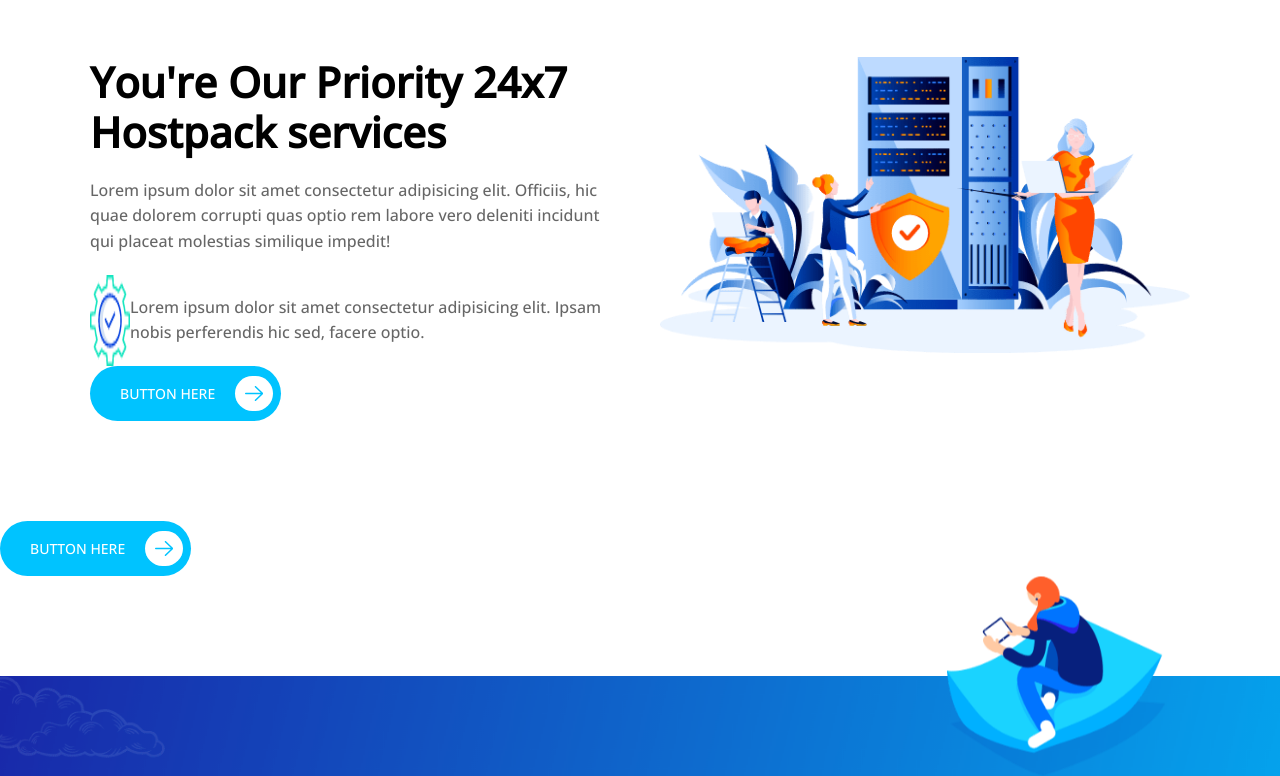
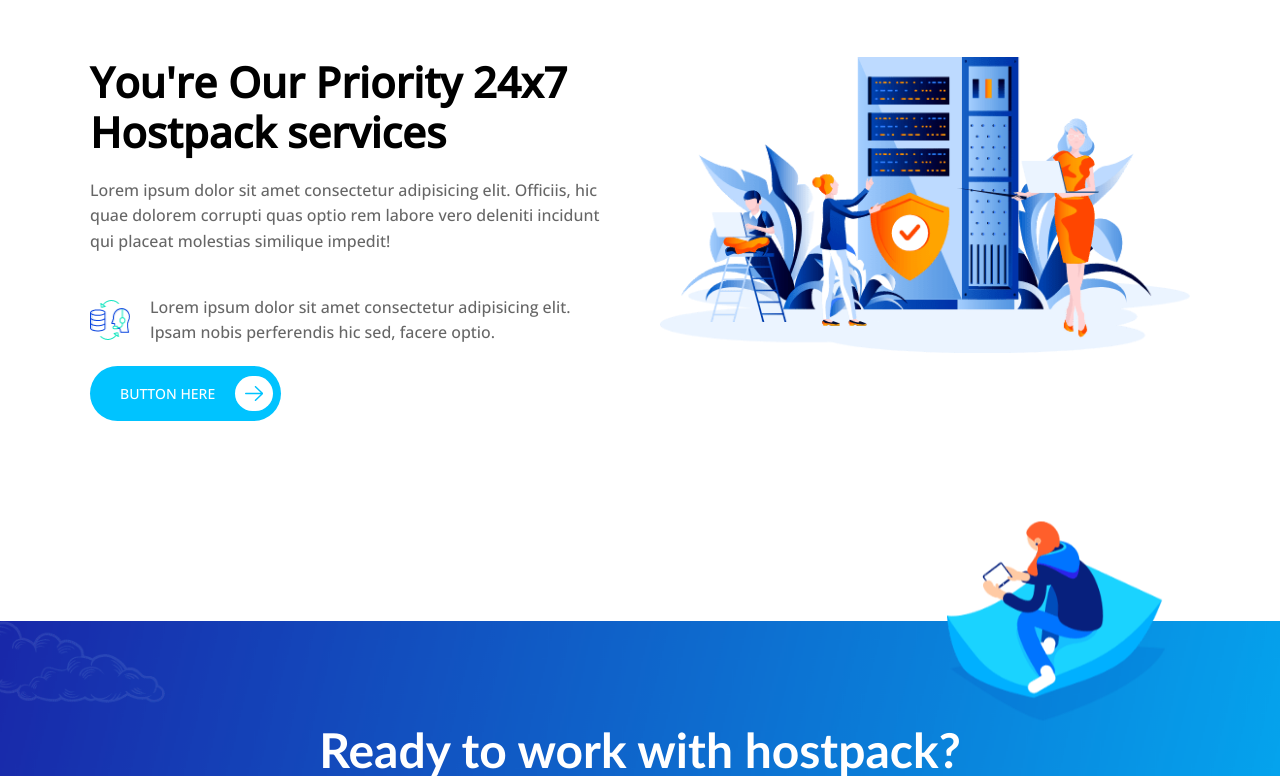
Before and after one commit to front-end-by-rimantas/35-grupe-portfolio-hostpack, a website: page index.html in a window 1280 px wide. Shown: the part 2689-3465 px from the top of the page. Drawn offline with nearby package versions, Linux system fonts and the light colour scheme.

Commit message:
add icons

```diff
--- a/css/pages/home.css
+++ b/css/pages/home.css
@@ -167,6 +167,14 @@
 
 .benefit {
     display: flex;
+    align-items: center;
+}
+
+.benefit > img {
+    flex-shrink: 0;
+    width: 40px;
+    height: 40px;
+    margin-right: 20px;
 }
 
 .container > .reversed {
--- a/index.html
+++ b/index.html
@@ -176,7 +176,7 @@
                     <h2>You're Our Priority 24x7 Hostpack services</h2>
                     <p>Lorem ipsum dolor sit amet consectetur adipisicing elit. Officiis, hic quae dolorem corrupti quas optio rem labore vero deleniti incidunt qui placeat molestias similique impedit!</p>
                     <div class="benefit">
-                        <img src="./img/get-started-img/benefiticon1img.png" alt="Icon">
+                        <img src="./img/get-started-img/benefiticon2img.png" alt="Icon">
                         <p>Lorem ipsum dolor sit amet consectetur adipisicing elit. Ipsam nobis perferendis hic sed, facere optio.</p>
                     </div>
                     <div class="btn-container">
@@ -194,21 +194,6 @@
         </section>
     </div>
 
-
-
-
-
-
-    <div class="btn-container">
-        <a class="btn" href="#">
-            <span class="btn-text">Button Here</span>
-            <span class="arrow">
-                <svg xmlns="http://www.w3.org/2000/svg" width="18" height="15" viewBox="0 0 18 15" class="svg replaced-svg">
-                    <path id="btn-arrow" d="M255.017,246.209a.75.75,0,1,0-1.034,1.086l5.753,5.457H244.75a.75.75,0,0,0,0,1.5h14.962l-5.729,5.457a.75.75,0,1,0,1.034,1.086l6.543-6.232a1.5,1.5,0,0,0-.013-2.134Z" transform="translate(-244 -246.002)" fill="#00c3ff"></path>
-                </svg>
-            </span>
-        </a>
-    </div>
 
     <!-- Start with Hostpack: end -->
 
```
